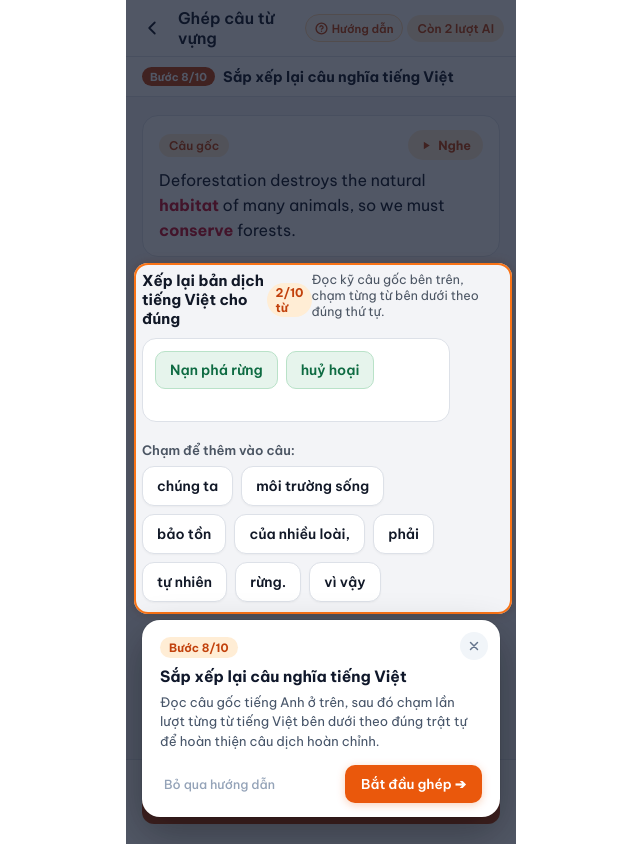
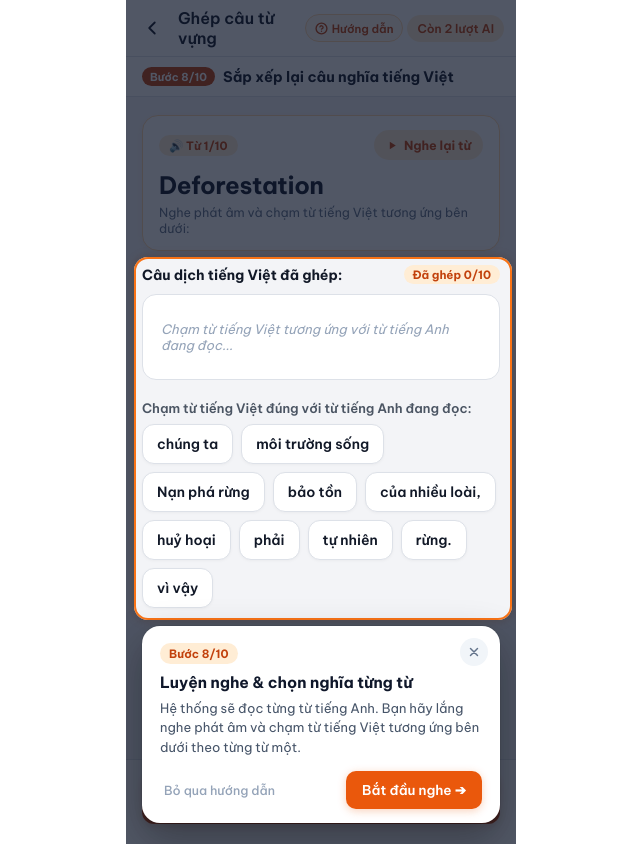
Before and after one commit to longnguyen17zz/web-trainghiem, a website: page M1Arrange.html in a window 1280 px wide. Shown: the whole page, without its empty margins (319-959 px from the left). Drawn offline with Linux system fonts and the light colour scheme.

Commit message:
Cap nhat Buoc 8: doc tung tu tieng Anh va nguoi dung chon nghia tieng Viet tuong ung

```diff
--- a/M1Arrange.html
+++ b/M1Arrange.html
@@ -6,6 +6,26 @@
 <title>Phương pháp 1 — sắp xếp câu</title>
 <link rel="stylesheet" href="https://fonts.googleapis.com/css2?family=Be+Vietnam+Pro:wght@400;500;600;700&display=swap">
 <link rel="stylesheet" href="style.css">
+<style>
+@keyframes shakeChip {
+  0%, 100% { transform: translateX(0); }
+  20%, 60% { transform: translateX(-5px); }
+  40%, 80% { transform: translateX(5px); }
+}
+.chip-wrong {
+  animation: shakeChip 0.4s ease;
+  border-color: #EF4444 !important;
+  color: #DC2626 !important;
+  background: #FEF2F2 !important;
+}
+@keyframes popChip {
+  0% { transform: scale(0.92); opacity: 0.5; }
+  100% { transform: scale(1); opacity: 1; }
+}
+.chip-pop {
+  animation: popChip 0.25s ease-out;
+}
+</style>
 </head>
 <body>
 <div id="appShell" style="width: 390px; max-width: 100%; height: 844px; margin: 0 auto; position: relative; display: flex; flex-direction: column; background: #F3F4F7; font-family: 'Be Vietnam Pro', sans-serif; color: #111827; overflow: hidden">
@@ -28,82 +48,199 @@
   </div>
 
   <main style="flex: 1; overflow-y: auto; padding: 18px 16px 16px; display: flex; flex-direction: column; gap: 14px; padding-bottom: 104px">
-    <div style="background: #FFFFFF; border: 1px solid #DDE1E8; border-radius: 16px; padding: 14px 16px; display: flex; flex-direction: column; gap: 8px">
+
+    <!-- THẺ TỪ TIẾNG ANH ĐANG ĐỌC (THAY THẾ CHO VIỆC HIỆN FULL CÂU CŨ) -->
+    <div id="promptCard" style="background: #FFFFFF; border: 1.5px solid #FED7AA; border-radius: 16px; padding: 14px 16px; display: flex; flex-direction: column; gap: 10px; box-shadow: 0 2px 8px rgba(194,65,12,0.06); transition: all 0.25s ease">
       <div style="display: flex; justify-content: space-between; align-items: center">
-        <span style="font-size: 12px; font-weight: 600; color: #C2410C; background: #FFEDD5; border-radius: 999px; padding: 4px 10px">Câu gốc</span>
-        <button type="button" onclick="speakSentence()" aria-label="Nghe câu" style="height: 30px; border: 0; border-radius: 999px; background: #FFEDD5; color: #C2410C; font-family: inherit; font-size: 12.5px; font-weight: 700; padding: 0 12px; display: flex; align-items: center; gap: 5px; cursor: pointer"><svg width="13" height="13" viewBox="0 0 24 24" fill="#C2410C"><path d="M7 5v14l11-7z"></path></svg>Nghe</button>
+        <span id="promptStepBadge" style="font-size: 11.5px; font-weight: 700; color: #C2410C; background: #FFEDD5; border-radius: 999px; padding: 3px 10px">🔊 Từ 1/10</span>
+        <button id="btnReplayWord" type="button" onclick="speakCurrentWord()" style="height: 30px; border: 0; border-radius: 999px; background: #FFEDD5; color: #C2410C; font-family: inherit; font-size: 12.5px; font-weight: 700; padding: 0 12px; display: flex; align-items: center; gap: 5px; cursor: pointer; transition: all 0.15s ease">
+          <svg width="13" height="13" viewBox="0 0 24 24" fill="#C2410C"><path d="M7 5v14l11-7z"></path></svg>
+          <span id="replayBtnText">Nghe lại từ</span>
+        </button>
       </div>
-      <div style="font-size: 16px; line-height: 1.55">Deforestation destroys the natural <span style="color: #C8102E; font-weight: 700">habitat</span> of many animals, so we must <span style="color: #C8102E; font-weight: 700">conserve</span> forests.</div>
+
+      <div id="promptBody">
+        <div id="currentEnglishWord" style="font-size: 24px; font-weight: 800; color: #0F172A; letter-spacing: -0.3px; line-height: 1.25">Deforestation</div>
+        <div id="promptInstruction" style="font-size: 12.5px; color: #64748B; margin-top: 4px">Lắng nghe phát âm và chạm từ tiếng Việt tương ứng bên dưới:</div>
+      </div>
     </div>
 
-    <!-- Khối Bước 8: Xếp lại bản dịch tiếng Việt -->
+    <!-- KHỐI BƯỚC 8: CÂU DỊCH TIẾNG VIỆT ĐANG GHÉP -->
     <div id="sectionStep8" style="display: flex; flex-direction: column; gap: 10px">
-      <div style="display: flex; flex-direction: gap: 4px">
-        <div style="display: flex; justify-content: space-between; align-items: center; width: 100%">
-          <div style="font-size: 15px; font-weight: 700">Xếp lại bản dịch tiếng Việt cho đúng</div>
-          <span id="arrangeCounter" style="font-size: 12px; font-weight: 700; color: #C2410C; background: #FFEDD5; border-radius: 999px; padding: 2px 8px">2/10 từ</span>
-        </div>
-        <div style="font-size: 12.5px; color: #4B5563">Đọc kỹ câu gốc bên trên, chạm từng từ bên dưới theo đúng thứ tự.</div>
+      <div style="display: flex; justify-content: space-between; align-items: center">
+        <div style="font-size: 14px; font-weight: 700; color: #111827">Câu dịch tiếng Việt đã ghép:</div>
+        <span id="arrangeCounter" style="font-size: 11.5px; font-weight: 700; color: #C2410C; background: #FFEDD5; border-radius: 999px; padding: 2px 9px">Đã ghép 0/10</span>
       </div>
 
-      <div id="slots" style="background: #FFFFFF; border: 1.5px solid #DDE1E8; border-radius: 14px; padding: 12px; margin-right: 50px; display: flex; flex-wrap: wrap; gap: 8px; min-height: 84px; align-content: flex-start; box-sizing: border-box"></div>
+      <!-- Khay chứa các từ đã ghép -->
+      <div id="slots" style="background: #FFFFFF; border: 1.5px solid #DDE1E8; border-radius: 14px; padding: 12px; display: flex; flex-wrap: wrap; gap: 8px; min-height: 78px; align-content: flex-start; box-sizing: border-box"></div>
 
       <div id="feedback"></div>
 
-      <div style="display: flex; flex-direction: column; gap: 8px">
-        <div style="font-size: 13px; font-weight: 600; color: #4B5563">Chạm để thêm vào câu:</div>
-        <div id="pool" style="display: flex; flex-wrap: wrap; gap: 8px; padding-right: 50px"></div>
+      <!-- Bể các từ tiếng Việt để chọn theo từ tiếng Anh đang đọc -->
+      <div id="poolSection" style="display: flex; flex-direction: column; gap: 8px">
+        <div style="font-size: 13px; font-weight: 600; color: #4B5563">Chạm từ tiếng Việt đúng với từ tiếng Anh đang đọc:</div>
+        <div id="pool" style="display: flex; flex-wrap: wrap; gap: 8px"></div>
       </div>
     </div>
+
   </main>
 
   <footer style="flex-shrink: 0; background: #FFFFFF; border-top: 1px solid #DDE1E8; padding: 12px 16px 20px">
-    <a href="M1Practice.html" style="height: 52px; border-radius: 12px; background: #C2410C; color: #FFFFFF; font-size: 16px; font-weight: 600; text-decoration: none; display: flex; align-items: center; justify-content: center">Tiếp tục</a>
+    <a id="btnFooterNext" href="M1Practice.html" style="height: 52px; border-radius: 12px; background: #C2410C; color: #FFFFFF; font-size: 16px; font-weight: 600; text-decoration: none; display: flex; align-items: center; justify-content: center; gap: 6px; box-shadow: 0 2px 8px rgba(194,65,12,0.2)">
+      <span>Tiếp tục: Chạm từ nối nghĩa</span>
+      <svg width="18" height="18" viewBox="0 0 24 24" fill="none" stroke="#FFFFFF" stroke-width="2.2" stroke-linecap="round" stroke-linejoin="round"><path d="M5 12h14M12 5l7 7-7 7"></path></svg>
+    </a>
   </footer>
   <div id="mascot" style="position: absolute; right: 10px; top: 50%; transform: translateY(-50%); width: 310px; z-index: 10"></div>
 </div>
+
 <script src="mascot.js"></script>
 <script>
-function speakSentence() {
+// Danh sách 10 từ tiếng Anh & nghĩa tiếng Việt tương ứng
+var STEPS = [
+  { id: 'c1', en: 'Deforestation', vi: 'Nạn phá rừng' },
+  { id: 'c2', en: 'destroys', vi: 'huỷ hoại' },
+  { id: 'c3', en: 'habitat', vi: 'môi trường sống' },
+  { id: 'c4', en: 'natural', vi: 'tự nhiên' },
+  { id: 'c5', en: 'of many animals,', vi: 'của nhiều loài,' },
+  { id: 'c6', en: 'so', vi: 'vì vậy' },
+  { id: 'c7', en: 'we', vi: 'chúng ta' },
+  { id: 'c8', en: 'must', vi: 'phải' },
+  { id: 'c9', en: 'conserve', vi: 'bảo tồn' },
+  { id: 'c10', en: 'forests.', vi: 'rừng.' }
+];
+
+// Thứ tự xáo trộn ban đầu của các thẻ tiếng Việt trong pool
+var INITIAL_POOL_ORDER = ['c7', 'c3', 'c1', 'c9', 'c5', 'c2', 'c8', 'c4', 'c10', 'c6'];
+
+var currentStepIndex = 0; // Bắt đầu từ từ đầu tiên (c1: Deforestation)
+var placedItems = []; // Danh sách các từ tiếng Việt đã chọn đúng
+
+function speakWord(word) {
+  if (!('speechSynthesis' in window)) return;
+  window.speechSynthesis.cancel();
+  var u = new SpeechSynthesisUtterance(word);
+  u.lang = 'en-US';
+  u.rate = 0.60; // Tốc độ 0.60x rõ ràng từng âm tiết
+  var voices = window.speechSynthesis.getVoices();
+  for (var i = 0; i < voices.length; i++) {
+    if (voices[i].lang && voices[i].lang.indexOf('en') === 0) {
+      u.voice = voices[i];
+      break;
+    }
+  }
+  window.speechSynthesis.speak(u);
+}
+
+function speakFullSentence() {
   if (!('speechSynthesis' in window)) return;
   window.speechSynthesis.cancel();
   var u = new SpeechSynthesisUtterance("Deforestation destroys the natural habitat of many animals, so we must conserve forests.");
   u.lang = 'en-US';
-  u.rate = 0.60; // Tốc độ 0.60x chậm rãi, rõ ràng từng âm tiết
+  u.rate = 0.60;
   window.speechSynthesis.speak(u);
 }
 
-// Chia nhỏ từng từ/cụm ngắn (1-2 từ), không để cụm từ dài
-var CHUNKS = {
-  c1: 'Nạn phá rừng',
-  c2: 'huỷ hoại',
-  c3: 'môi trường sống',
-  c4: 'tự nhiên',
-  c5: 'của nhiều loài,',
-  c6: 'vì vậy',
-  c7: 'chúng ta',
-  c8: 'phải',
-  c9: 'bảo tồn',
-  c10: 'rừng.'
-};
-var ORDER = ['c1', 'c2', 'c3', 'c4', 'c5', 'c6', 'c7', 'c8', 'c9', 'c10'];
-var POOL_ORDER = ['c7', 'c3', 'c9', 'c5', 'c8', 'c4', 'c10', 'c6'];
-var placed = ['c1', 'c2'];
+function speakCurrentWord() {
+  if (currentStepIndex < STEPS.length) {
+    speakWord(STEPS[currentStepIndex].en);
+  } else {
+    speakFullSentence();
+  }
+}
 
-var slotBase = 'min-height: 38px; border-radius: 10px; font-family: inherit; font-size: 14px; font-weight: 600; padding: 7px 14px; display: inline-flex; align-items: center; border: 0; cursor: pointer; transition: all 0.15s ease; box-sizing: border-box;';
-var poolBase = 'min-height: 40px; border-radius: 12px; font-family: inherit; font-size: 14px; font-weight: 600; padding: 8px 14px; border: 1.5px solid #DDE1E8; background: #FFFFFF; color: #111827; cursor: pointer; transition: all 0.15s ease; box-shadow: 0 1px 2px rgba(0,0,0,0.04); box-sizing: border-box;';
+function handleChooseViWord(chosenId, btnEl) {
+  var target = STEPS[currentStepIndex];
+  if (!target) return;
+
+  if (chosenId === target.id) {
+    // CHỌN ĐÚNG: Thêm vào danh sách đã ghép, tiến sang từ tiếp theo
+    placedItems.push(target);
+    currentStepIndex++;
+
+    render();
+
+    // Tự động phát âm từ tiếng Anh tiếp theo
+    if (currentStepIndex < STEPS.length) {
+      setTimeout(function () {
+        speakWord(STEPS[currentStepIndex].en);
+      }, 350);
+    } else {
+      // Đã hoàn thành cả 10 từ -> đọc cả câu
+      setTimeout(function () {
+        speakFullSentence();
+      }, 400);
+    }
+  } else {
+    // CHỌN SAI: Hiệu ứng rung đỏ nhẹ trong 450ms, phát âm lại từ tiếng Anh để nhắc
+    if (btnEl) {
+      btnEl.classList.add('chip-wrong');
+      setTimeout(function () {
+        btnEl.classList.remove('chip-wrong');
+      }, 450);
+    }
+    speakWord(target.en);
+  }
+}
+
+function resetGame() {
+  currentStepIndex = 0;
+  placedItems = [];
+  render();
+  setTimeout(function () {
+    speakCurrentWord();
+  }, 200);
+}
 
 function render() {
+  var promptCard = document.getElementById('promptCard');
+  var promptBadge = document.getElementById('promptStepBadge');
+  var promptWord = document.getElementById('currentEnglishWord');
+  var promptInstruction = document.getElementById('promptInstruction');
+  var replayBtnText = document.getElementById('replayBtnText');
+  var counterEl = document.getElementById('arrangeCounter');
   var slotsEl = document.getElementById('slots');
   var poolEl = document.getElementById('pool');
+  var poolSection = document.getElementById('poolSection');
   var feedbackEl = document.getElementById('feedback');
-  var counterEl = document.getElementById('arrangeCounter');
-  var placedSet = {};
-  placed.forEach(function (id) { placedSet[id] = true; });
 
+  var isCompleted = currentStepIndex >= STEPS.length;
+
+  // 1. Cập nhật Prompt Card
+  if (!isCompleted) {
+    var cur = STEPS[currentStepIndex];
+    promptBadge.textContent = '🔊 Từ ' + (currentStepIndex + 1) + '/' + STEPS.length;
+    promptBadge.style.background = '#FFEDD5';
+    promptBadge.style.color = '#C2410C';
+
+    promptWord.innerHTML = cur.en;
+    promptInstruction.innerHTML = 'Nghe phát âm và chạm từ tiếng Việt tương ứng bên dưới:';
+    replayBtnText.textContent = 'Nghe lại từ';
+    promptCard.style.borderColor = '#FED7AA';
+    promptCard.style.background = '#FFFFFF';
+  } else {
+    // TRẠNG THÁI HOÀN THÀNH TOÀN BỘ CÂU
+    promptBadge.textContent = '✓ Hoàn thành 10/10 từ';
+    promptBadge.style.background = '#DCFCE7';
+    promptBadge.style.color = '#15803D';
+
+    promptWord.innerHTML = '<span style="font-size: 15.5px; font-weight: 700; color: #166534; line-height: 1.5">Deforestation destroys the natural <span style="color:#C8102E">habitat</span> of many animals, so we must <span style="color:#C8102E">conserve</span> forests.</span>' +
+      '<div style="font-size: 13px; color: #4B5563; font-weight: 500; margin-top: 6px; line-height: 1.45">(Nạn phá rừng huỷ hoại môi trường sống tự nhiên của nhiều loài, vì vậy chúng ta phải bảo tồn rừng.)</div>';
+
+    promptInstruction.innerHTML = '<div style="display:flex;gap:8px;margin-top:8px">' +
+      '<button type="button" onclick="speakFullSentence()" style="border:0;border-radius:999px;background:#15803D;color:#FFF;padding:6px 14px;font-size:12.5px;font-weight:700;cursor:pointer;display:inline-flex;align-items:center;gap:4px"><svg width="13" height="13" viewBox="0 0 24 24" fill="#FFF"><path d="M7 5v14l11-7z"></path></svg>Nghe lại cả câu</button>' +
+      '<button type="button" onclick="resetGame()" style="border:1px solid #DDE1E8;border-radius:999px;background:#FFF;color:#4B5563;padding:6px 12px;font-size:12.5px;font-weight:600;cursor:pointer">⟳ Ghép lại</button>' +
+      '</div>';
+    replayBtnText.textContent = 'Nghe cả câu';
+    promptCard.style.borderColor = '#86EFAC';
+    promptCard.style.background = '#F0FDF4';
+  }
+
+  // 2. Cập nhật bộ đếm
   if (counterEl) {
-    counterEl.textContent = placed.length + '/' + ORDER.length + ' từ';
-    if (placed.length === ORDER.length) {
+    counterEl.textContent = 'Đã ghép ' + placedItems.length + '/' + STEPS.length;
+    if (isCompleted) {
       counterEl.style.background = '#DCFCE7';
       counterEl.style.color = '#15803D';
     } else {
@@ -112,64 +249,60 @@ function render() {
     }
   }
 
+  // 3. Render danh sách các từ đã ghép (Slots)
   slotsEl.innerHTML = '';
-  if (placed.length === 0) {
-    var emptyHint = document.createElement('div');
-    emptyHint.style.cssText = 'color: #94A3B8; font-size: 13.5px; font-style: italic; padding: 12px 6px; width: 100%;';
-    emptyHint.textContent = 'Chạm các từ bên dưới theo đúng thứ tự để ghép câu...';
-    slotsEl.appendChild(emptyHint);
+  if (placedItems.length === 0) {
+    var hint = document.createElement('div');
+    hint.style.cssText = 'color: #94A3B8; font-size: 13px; font-style: italic; padding: 14px 6px; width: 100%;';
+    hint.textContent = 'Chạm từ tiếng Việt tương ứng với từ tiếng Anh đang đọc...';
+    slotsEl.appendChild(hint);
   } else {
-    placed.forEach(function (id, i) {
-      var correct = ORDER[i] === id;
-      var btn = document.createElement('button');
-      btn.type = 'button';
-      btn.style.cssText = slotBase + (correct
-        ? 'border: 1.5px solid #B9E2C8; background: #E6F4EC; color: #0E6B42;'
-        : 'border: 1.5px solid #F3B9BE; background: #FDECEE; color: #A30D25;');
-      btn.textContent = CHUNKS[id];
-      btn.onclick = function () {
-        placed.splice(i, 1);
-        render();
-      };
-      slotsEl.appendChild(btn);
+    placedItems.forEach(function (item) {
+      var chip = document.createElement('span');
+      chip.className = 'chip-pop';
+      chip.style.cssText = 'min-height: 36px; border-radius: 10px; font-size: 13.5px; font-weight: 600; padding: 6px 12px; display: inline-flex; align-items: center; border: 1.5px solid #B9E2C8; background: #E6F4EC; color: #0E6B42; box-sizing: border-box;';
+      chip.innerHTML = '✓ ' + item.vi;
+      slotsEl.appendChild(chip);
     });
   }
 
+  // 4. Render các từ tiếng Việt còn lại trong Pool
   poolEl.innerHTML = '';
-  POOL_ORDER.filter(function (id) { return !placedSet[id]; }).forEach(function (id) {
-    var btn = document.createElement('button');
-    btn.type = 'button';
-    btn.style.cssText = poolBase;
-    btn.textContent = CHUNKS[id];
-    btn.onclick = function () {
-      if (placed.length < ORDER.length) {
-        placed = placed.concat([id]);
-        render();
-      }
-    };
-    poolEl.appendChild(btn);
-  });
+  if (!isCompleted) {
+    poolSection.style.display = 'flex';
+    var placedSet = {};
+    placedItems.forEach(function (it) { placedSet[it.id] = true; });
 
-  var allPlaced = placed.length === ORDER.length;
-  var allCorrect = allPlaced && placed.every(function (id, i) { return ORDER[i] === id; });
-  var hasMistake = placed.some(function (id, i) { return ORDER[i] !== id; });
+    INITIAL_POOL_ORDER.filter(function (id) { return !placedSet[id]; }).forEach(function (id) {
+      var stepObj = STEPS.find(function (s) { return s.id === id; });
+      if (!stepObj) return;
 
-  if (allPlaced || hasMistake) {
-    var style = allCorrect
-      ? 'background: #E6F4EC; color: #0E6B42; border-radius: 12px; padding: 10px 14px; font-size: 13.5px; font-weight: 600;'
-      : 'background: #FDECEE; color: #A30D25; border-radius: 12px; padding: 10px 14px; font-size: 13.5px; font-weight: 600;';
-    feedbackEl.innerHTML = '<div style="' + style + '">' + (allCorrect
-      ? 'Chính xác! Đúng thứ tự câu dịch rồi.'
-      : 'Có từ xếp sai thứ tự — chạm vào từ màu đỏ để bỏ ra rồi xếp lại.') + '</div>';
+      var btn = document.createElement('button');
+      btn.type = 'button';
+      btn.style.cssText = 'min-height: 40px; border-radius: 12px; font-family: inherit; font-size: 14px; font-weight: 600; padding: 8px 14px; border: 1.5px solid #DDE1E8; background: #FFFFFF; color: #111827; cursor: pointer; transition: all 0.15s ease; box-shadow: 0 1px 3px rgba(0,0,0,0.04); box-sizing: border-box;';
+      btn.textContent = stepObj.vi;
+      btn.onclick = function () {
+        handleChooseViWord(id, btn);
+      };
+      poolEl.appendChild(btn);
+    });
+    feedbackEl.innerHTML = '';
   } else {
-    feedbackEl.innerHTML = '';
+    poolSection.style.display = 'none';
+    feedbackEl.innerHTML = '<div style="background: #E6F4EC; color: #0E6B42; border-radius: 12px; padding: 12px 14px; font-size: 13.5px; font-weight: 600; display: flex; align-items: center; gap: 8px">' +
+      '<svg width="18" height="18" viewBox="0 0 24 24" fill="none" stroke="#0E6B42" stroke-width="2.5" stroke-linecap="round"><path d="M20 6L9 17l-5-5"></path></svg>' +
+      'Chuẩn xác! Bạn đã hoàn thành nối nghĩa 10 từ theo giọng đọc!' +
+      '</div>';
   }
 
+  // Mascot Thầy Phúc
   renderMascot(document.getElementById('mascot'), {
-    mood: allCorrect ? 'cheer' : (hasMistake ? 'sad' : 'idle'),
-    message: allCorrect ? 'Chuẩn luôn! Bạn ghép đúng cả câu dịch.' : (hasMistake ? 'Có từ chưa đúng chỗ, xem lại câu gốc nhé.' : 'Chạm từ tiếp theo bạn nghĩ là đúng thứ tự.')
+    mood: isCompleted ? 'cheer' : 'idle',
+    message: isCompleted ? 'Tuyệt vời! Bạn đã nghe và chọn đúng cả 10 từ.' : 'Lắng nghe từ tiếng Anh đang phát âm và chọn nghĩa tiếng Việt tương ứng nhé.'
   });
 }
+
+// Khởi chạy ban đầu
 render();
 
 // ==================== TOUR ONBOARDING (BƯỚC 8/10) ====================
@@ -179,18 +312,26 @@ function startArrangeTour() {
       target: '#sectionStep8',
       padding: 8,
       badge: 'Bước 8/10',
-      title: 'Sắp xếp lại câu nghĩa tiếng Việt',
-      desc: 'Đọc câu gốc tiếng Anh ở trên, sau đó chạm lần lượt từng từ tiếng Việt bên dưới theo đúng trật tự để hoàn thiện câu dịch hoàn chỉnh.',
-      btnLabel: 'Bắt đầu ghép ➔'
+      title: 'Luyện nghe & chọn nghĩa từng từ',
+      desc: 'Hệ thống sẽ đọc từng từ tiếng Anh. Bạn hãy lắng nghe phát âm và chạm từ tiếng Việt tương ứng bên dưới theo từng từ một.',
+      btnLabel: 'Bắt đầu nghe ➔',
+      onNext: function () {
+        setTimeout(function () {
+          speakCurrentWord();
+        }, 300);
+      }
     }
   ], '#appShell');
 }
 
-// Tự động mở tour lần đầu nếu chưa xem
+// Tự động mở tour lần đầu hoặc tự động phát âm từ đầu tiên
 setTimeout(function () {
   if (!sessionStorage.getItem('tour_arrange_viewed')) {
     sessionStorage.setItem('tour_arrange_viewed', '1');
     startArrangeTour();
+  } else {
+    // Nếu đã xem tour rồi, tự động phát âm từ đầu tiên sau 400ms
+    speakCurrentWord();
   }
 }, 450);
 </script>
```
Also changed, not shown: M1Sentence.html (+2 -2 lines).
